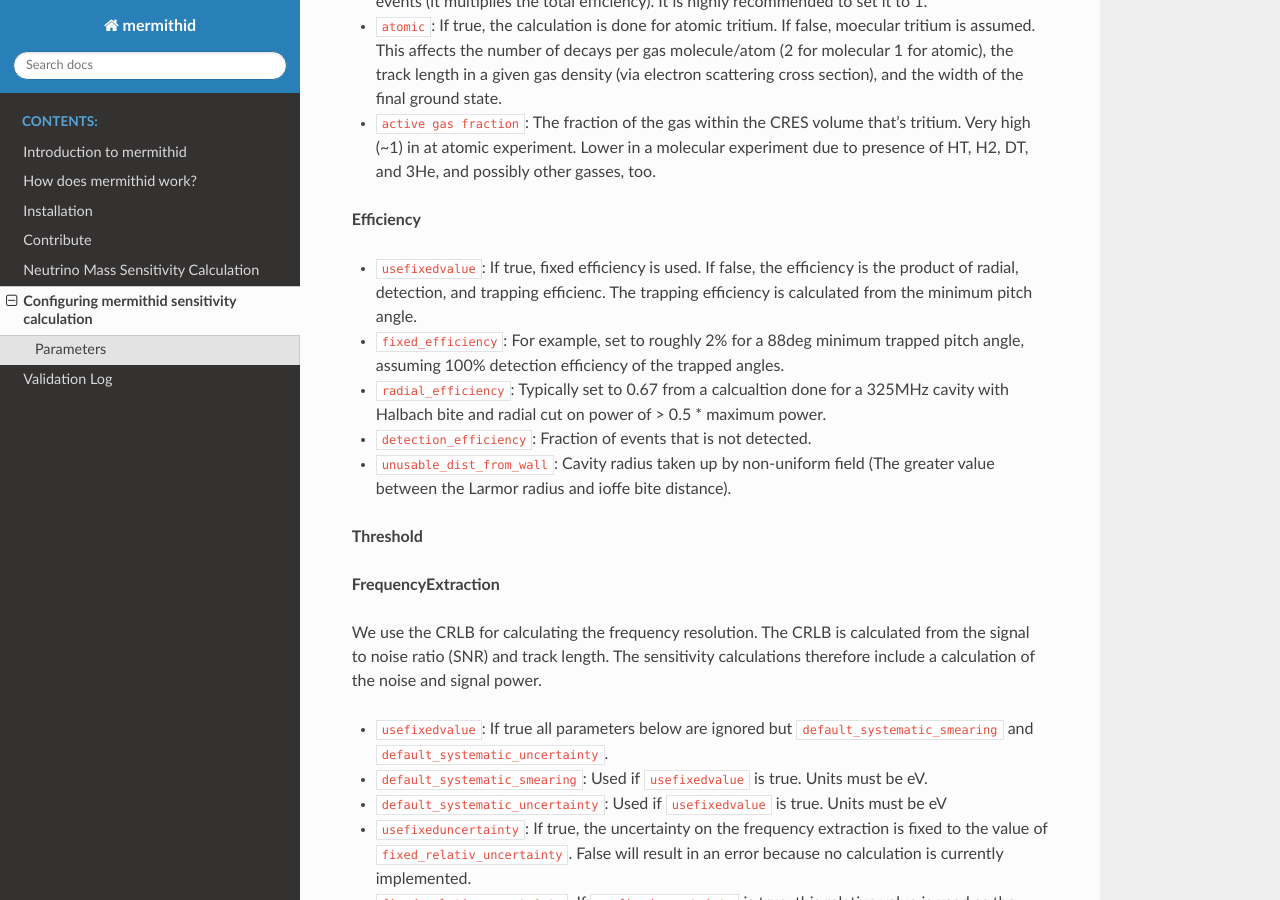
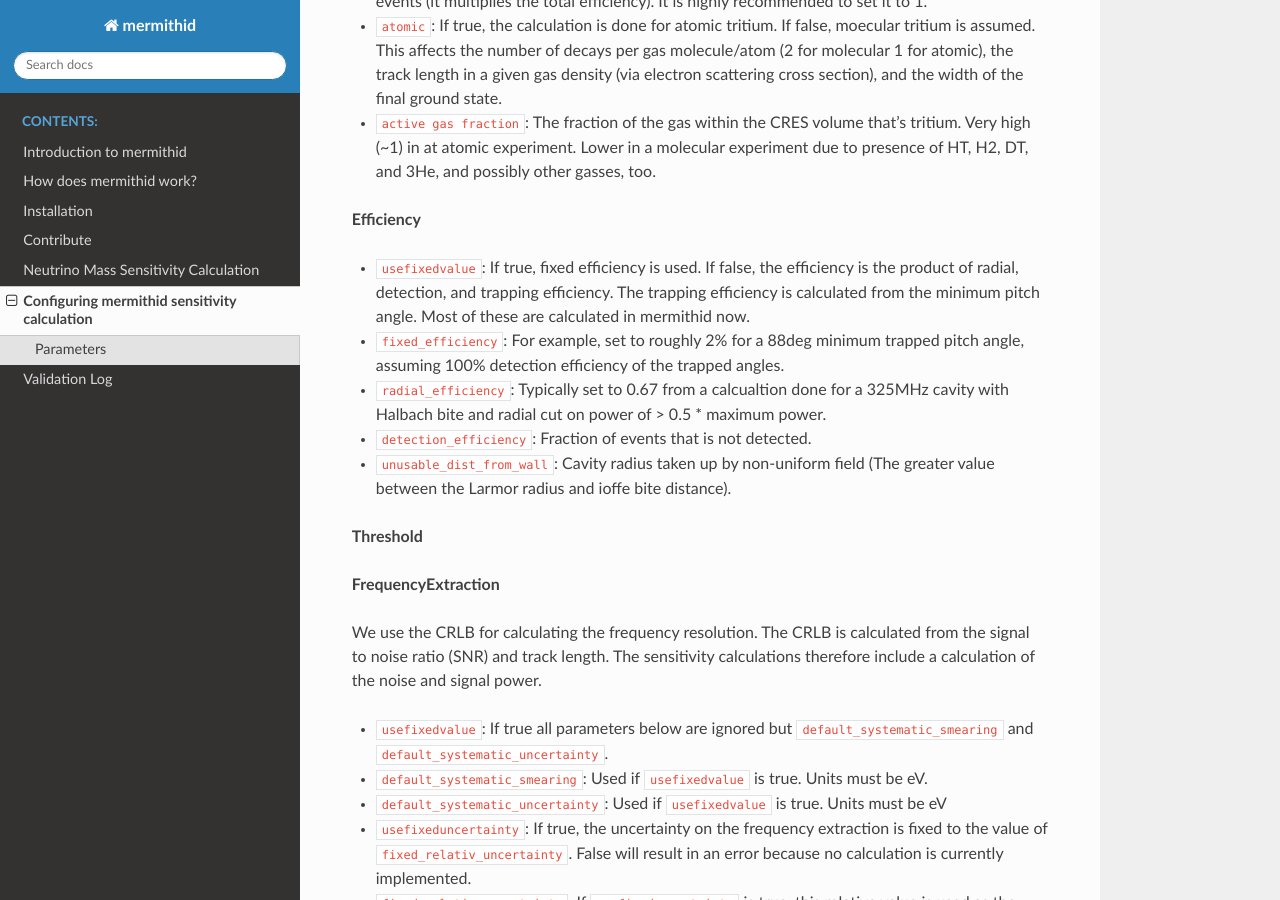
Before and after one commit to project8/mermithid, a Sphinx documentation site: the page built from documentation/sensitivity_configurable_parameters.rst, in a window 1280 px wide and 900 px high, scrolled down 1384 px. Built offline with Sphinx 7.4.7 and the Read the Docs theme 3.1.0, drawn with Linux system fonts in a browser that asks for light colours.

Commit message:
Update sensitivity configuratio documentation

```diff
--- a/documentation/sensitivity_configurable_parameters.rst
+++ b/documentation/sensitivity_configurable_parameters.rst
@@ -45,7 +45,7 @@ Below is a list of the parameters with a short description of what role they pla
 
 **Efficiency**
 
-* ``usefixedvalue``: If true, fixed efficiency is used. If false, the efficiency is the product of radial, detection, and trapping efficienc. The trapping efficiency is calculated from the minimum pitch angle.
+* ``usefixedvalue``: If true, fixed efficiency is used. If false, the efficiency is the product of radial, detection, and trapping efficiency. The trapping efficiency is calculated from the minimum pitch angle. Most of these are calculated in mermithid now.
 * ``fixed_efficiency``: For example, set to roughly 2% for a 88deg minimum trapped pitch angle, assuming 100% detection efficiency of the trapped angles.
 * ``radial_efficiency``: Typically set to 0.67 from a calcualtion done for a 325MHz cavity with Halbach bite and radial cut on power of > 0.5 * maximum power.
 * ``detection_efficiency``: Fraction of events that is not detected.
```
